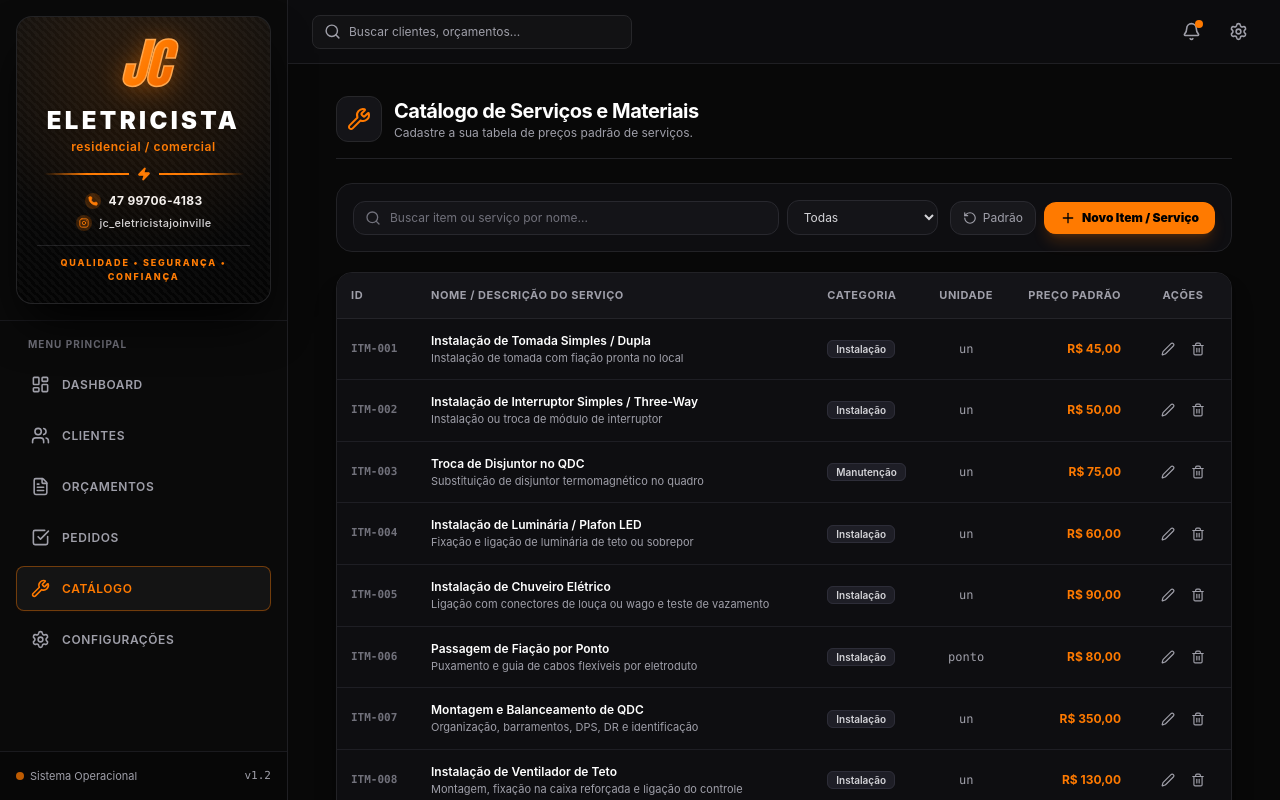
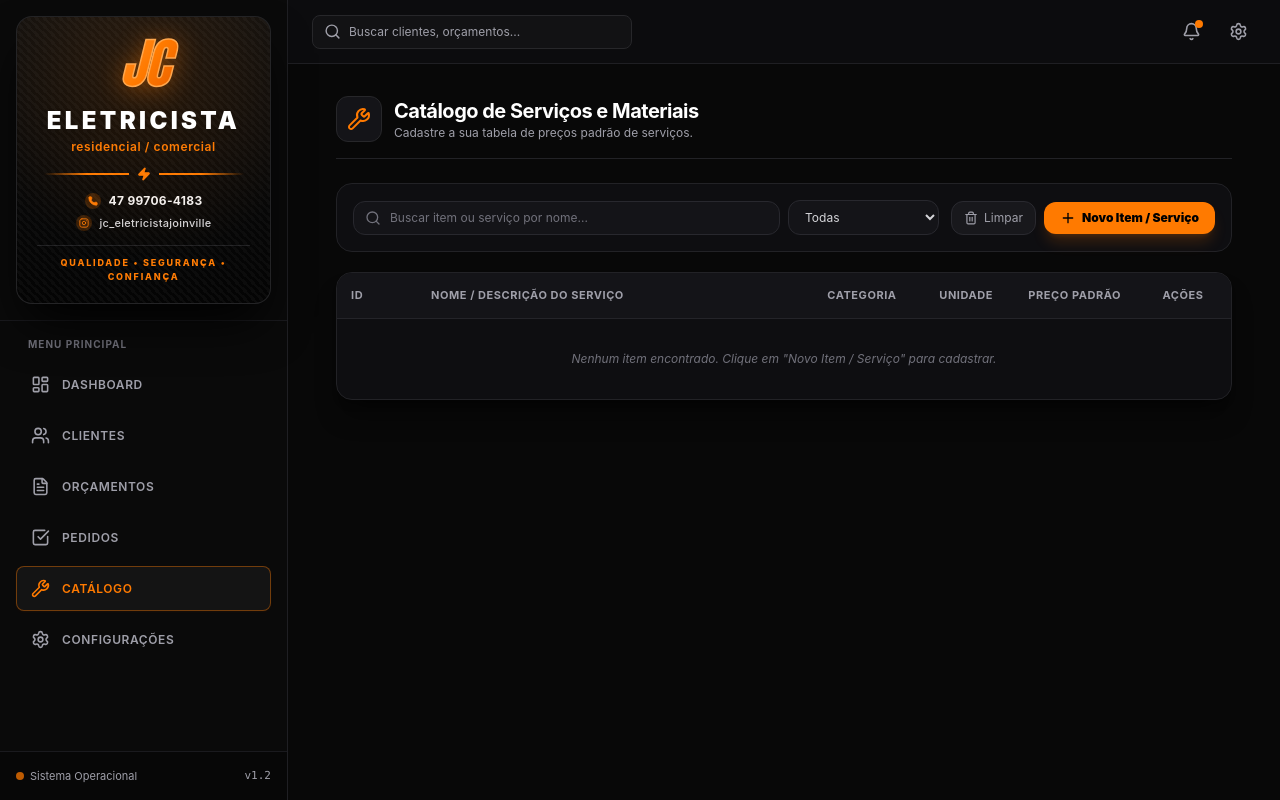
Before and after one commit to gilson-flores/CRM-Juan, a Next.js app: page /catalogo in a window 1280 px wide. Built offline with nearby package versions, Linux system fonts and the light colour scheme.

Commit message:
feat: add local data management and clear catalog
Introduced a feature to clear local system data and removed default hardcoded catalog items, allowing for a clean state managed by user synchronization.

```diff
--- a/app/catalogo/page.tsx
+++ b/app/catalogo/page.tsx
@@ -28,7 +28,7 @@ import {
   ChevronUp,
   Download
 } from 'lucide-react';
-import { useGoogleSheets, CatalogItem, DEFAULT_CATALOG_ITEMS, APPS_SCRIPT_TEMPLATE } from '@/hooks/useGoogleSheets';
+import { useGoogleSheets, CatalogItem, APPS_SCRIPT_TEMPLATE } from '@/hooks/useGoogleSheets';
 
 export default function CatalogoPage() {
   const {
@@ -41,7 +41,7 @@ export default function CatalogoPage() {
   } = useGoogleSheets();
 
   const [activeTab, setActiveTab] = useState<'integracao' | 'itens'>('itens');
-  const [catalogItems, setCatalogItems] = useState<CatalogItem[]>(DEFAULT_CATALOG_ITEMS);
+  const [catalogItems, setCatalogItems] = useState<CatalogItem[]>([]);
   const [searchQuery, setSearchQuery] = useState('');
   const [selectedCategory, setSelectedCategory] = useState('Todas');
 
@@ -84,10 +84,10 @@ export default function CatalogoPage() {
         try {
           setCatalogItems(JSON.parse(saved));
         } catch {
-          setCatalogItems(DEFAULT_CATALOG_ITEMS);
+          setCatalogItems([]);
         }
       } else {
-        localStorage.setItem('@jc-eletricista:catalog_items', JSON.stringify(DEFAULT_CATALOG_ITEMS));
+        localStorage.setItem('@jc-eletricista:catalog_items', JSON.stringify([]));
       }
     }, 0);
     return () => clearTimeout(timer);
@@ -167,8 +167,8 @@ export default function CatalogoPage() {
   };
 
   const handleResetDefaultCatalog = async () => {
-    if (confirm('Restaurar os itens padrão do catálogo de eletricista?')) {
-      await saveCatalogItems(DEFAULT_CATALOG_ITEMS);
+    if (confirm('Deseja realmente limpar todos os itens do catálogo?')) {
+      await saveCatalogItems([]);
     }
   };
 
@@ -226,11 +226,11 @@ export default function CatalogoPage() {
             <div className="flex items-center gap-2">
               <button
                 onClick={handleResetDefaultCatalog}
-                title="Restaurar tabela padrão de serviços"
-                className="bg-[#18181c] hover:bg-[#222228] border border-[#2a2a30] text-zinc-400 hover:text-white text-xs px-3 py-2 rounded-xl flex items-center gap-1.5 transition-all"
+                title="Limpar todos os itens do catálogo"
+                className="bg-[#18181c] hover:bg-[#222228] border border-[#2a2a30] text-zinc-400 hover:text-red-400 text-xs px-3 py-2 rounded-xl flex items-center gap-1.5 transition-all"
               >
-                <RotateCcw size={14} />
-                Padrão
+                <Trash2 size={14} />
+                Limpar
               </button>
 
               <button
--- a/app/configuracoes/page.tsx
+++ b/app/configuracoes/page.tsx
@@ -14,7 +14,9 @@ import {
   Check,
   ChevronDown,
   ChevronUp,
-  Download
+  Download,
+  Trash2,
+  Database
 } from 'lucide-react';
 import { useGoogleSheets } from '@/hooks/useGoogleSheets';
 
@@ -25,6 +27,7 @@ export default function ConfiguracoesPage() {
     saveWebAppUrl,
     testWebAppConnection,
     importAllFromSheets,
+    clearAllLocalData,
     isConnected
   } = useGoogleSheets();
 
@@ -224,6 +227,38 @@ export default function ConfiguracoesPage() {
               </ul>
             </div>
           </div>
+
+          {/* Gerenciamento de Dados Locais */}
+          <div className="bg-[#0e0e11] border border-red-500/20 rounded-2xl p-6 shadow-xl space-y-4">
+            <div className="flex items-center gap-3">
+              <div className="p-2.5 bg-red-500/10 border border-red-500/20 rounded-xl text-red-400">
+                <Database size={20} />
+              </div>
+              <div>
+                <h3 className="text-sm font-bold text-white">Gerenciamento de Dados do Sistema</h3>
+                <p className="text-xs text-zinc-400">Limpar todos os registros locais (Clientes, Orçamentos, Pedidos e Catálogo) para reiniciar com a base zerada.</p>
+              </div>
+            </div>
+
+            <div className="pt-2">
+              <button
+                type="button"
+                onClick={() => {
+                  if (confirm('ATENÇÃO: Deseja apagar todos os dados locais (clientes, orçamentos e itens)? Esta ação deixará o sistema 100% limpo.')) {
+                    clearAllLocalData();
+                    setSyncStatusMsg('Todos os dados locais foram apagados com sucesso! A base está 100% limpa.');
+                    setTimeout(() => {
+                      window.location.reload();
+                    }, 800);
+                  }
+                }}
+                className="bg-red-500/10 hover:bg-red-500/20 border border-red-500/30 text-red-400 hover:text-red-300 text-xs font-bold px-4 py-2.5 rounded-xl flex items-center gap-2 transition-all"
+              >
+                <Trash2 size={16} />
+                Limpar Todos os Dados Locais (Zerar Sistema)
+              </button>
+            </div>
+          </div>
         </div>
       </div>
     </div>
--- a/app/orcamentos/page.tsx
+++ b/app/orcamentos/page.tsx
@@ -20,7 +20,7 @@ import {
   BookOpen
 } from 'lucide-react';
 import type { Client } from '../clientes/page';
-import { useGoogleSheets, CatalogItem, DEFAULT_CATALOG_ITEMS } from '@/hooks/useGoogleSheets';
+import { useGoogleSheets, CatalogItem } from '@/hooks/useGoogleSheets';
 import { generateQuotePdf } from '@/lib/generatePdf';
 
 // Helper para gerar identificadores únicos de forma segura
@@ -54,7 +54,7 @@ export type FullDraft = {
 
 export default function OrcamentosPage() {
   const [clients, setClients] = useState<Client[]>([]);
-  const [catalogItems, setCatalogItems] = useState<CatalogItem[]>(DEFAULT_CATALOG_ITEMS);
+  const [catalogItems, setCatalogItems] = useState<CatalogItem[]>([]);
 
   // Form State
   const [quoteNumber, setQuoteNumber] = useState('2026-0001');
--- a/hooks/useGoogleSheets.ts
+++ b/hooks/useGoogleSheets.ts
@@ -12,20 +12,7 @@ export type CatalogItem = {
   createdAt: string;
 };
 
-export const DEFAULT_CATALOG_ITEMS: CatalogItem[] = [
-  { id: 'ITM-001', name: 'Instalação de Tomada Simples / Dupla', category: 'Instalação', unitPrice: 45.00, unit: 'un', description: 'Instalação de tomada com fiação pronta no local', createdAt: '2026-01-01' },
-  { id: 'ITM-002', name: 'Instalação de Interruptor Simples / Three-Way', category: 'Instalação', unitPrice: 50.00, unit: 'un', description: 'Instalação ou troca de módulo de interruptor', createdAt: '2026-01-01' },
-  { id: 'ITM-003', name: 'Troca de Disjuntor no QDC', category: 'Manutenção', unitPrice: 75.00, unit: 'un', description: 'Substituição de disjuntor termomagnético no quadro', createdAt: '2026-01-01' },
-  { id: 'ITM-004', name: 'Instalação de Luminária / Plafon LED', category: 'Instalação', unitPrice: 60.00, unit: 'un', description: 'Fixação e ligação de luminária de teto ou sobrepor', createdAt: '2026-01-01' },
-  { id: 'ITM-005', name: 'Instalação de Chuveiro Elétrico', category: 'Instalação', unitPrice: 90.00, unit: 'un', description: 'Ligação com conectores de louça ou wago e teste de vazamento', createdAt: '2026-01-01' },
-  { id: 'ITM-006', name: 'Passagem de Fiação por Ponto', category: 'Instalação', unitPrice: 80.00, unit: 'ponto', description: 'Puxamento e guia de cabos flexíveis por eletroduto', createdAt: '2026-01-01' },
-  { id: 'ITM-007', name: 'Montagem e Balanceamento de QDC', category: 'Instalação', unitPrice: 350.00, unit: 'un', description: 'Organização, barramentos, DPS, DR e identificação', createdAt: '2026-01-01' },
-  { id: 'ITM-008', name: 'Instalação de Ventilador de Teto', category: 'Instalação', unitPrice: 130.00, unit: 'un', description: 'Montagem, fixação na caixa reforçada e ligação do controle', createdAt: '2026-01-01' },
-  { id: 'ITM-009', name: 'Instalação de Sensor de Presença / Relé', category: 'Instalação', unitPrice: 55.00, unit: 'un', description: 'Regulagem de tempo, sensibilidade e ligação', createdAt: '2026-01-01' },
-  { id: 'ITM-010', name: 'Localização e Correção de Curto-Circuito', category: 'Manutenção', unitPrice: 180.00, unit: 'serviço', description: 'Diagnóstico com multímetro/alicate e reparo da fuga/curto', createdAt: '2026-01-01' },
-  { id: 'ITM-011', name: 'Tomada de Ar-Condicionado 20A / Circuito Dedicado', category: 'Instalação', unitPrice: 120.00, unit: 'ponto', description: 'Circuito independente com disjuntor exclusivo', createdAt: '2026-01-01' },
-  { id: 'ITM-012', name: 'Instalação de Refletor LED Externo', category: 'Instalação', unitPrice: 85.00, unit: 'un', description: 'Fixação em parede/muro com vedação contra umidade', createdAt: '2026-01-01' },
-];
+export const DEFAULT_CATALOG_ITEMS: CatalogItem[] = [];
 
 export const APPS_SCRIPT_TEMPLATE = `// JC Eletricista CRM - Sincronizador Automático de Planilha Google
 // Cole este código em: Extensões > Apps Script da sua Planilha Google
@@ -103,20 +90,40 @@ export function useGoogleSheets() {
 
   useEffect(() => {
     const timer = setTimeout(() => {
+      // 1. One-time purge of legacy mock / example data across the entire application
+      const PURGE_FLAG = '@jc-eletricista:sample_data_purged_v2';
+      const hasPurged = localStorage.getItem(PURGE_FLAG);
+      if (!hasPurged) {
+        localStorage.removeItem('@jc-eletricista:clients');
+        localStorage.removeItem('@jc-eletricista:saved_drafts_v2');
+        localStorage.removeItem('@jc-eletricista:drafts');
+        localStorage.removeItem('@jc-eletricista:quote_items_log');
+        localStorage.removeItem('@jc-eletricista:catalog_items');
+        localStorage.setItem(PURGE_FLAG, 'true');
+      }
+
       const savedWebAppUrl = localStorage.getItem('@jc-eletricista:webAppUrl');
-
       if (savedWebAppUrl) setWebAppUrl(savedWebAppUrl);
 
-      // Ensure catalog items exist
+      // Ensure catalog items exist as empty array by default
       const savedCatalog = localStorage.getItem('@jc-eletricista:catalog_items');
       if (!savedCatalog) {
-        localStorage.setItem('@jc-eletricista:catalog_items', JSON.stringify(DEFAULT_CATALOG_ITEMS));
+        localStorage.setItem('@jc-eletricista:catalog_items', JSON.stringify([]));
       }
 
       setIsInitializing(false);
     }, 0);
 
     return () => clearTimeout(timer);
+  }, []);
+
+  const clearAllLocalData = useCallback(() => {
+    localStorage.removeItem('@jc-eletricista:clients');
+    localStorage.removeItem('@jc-eletricista:saved_drafts_v2');
+    localStorage.removeItem('@jc-eletricista:drafts');
+    localStorage.removeItem('@jc-eletricista:quote_items_log');
+    localStorage.removeItem('@jc-eletricista:catalog_items');
+    localStorage.setItem('@jc-eletricista:catalog_items', JSON.stringify([]));
   }, []);
 
   const saveWebAppUrl = (url: string) => {
@@ -310,6 +317,7 @@ export function useGoogleSheets() {
     saveWebAppUrl,
     syncAllData,
     testWebAppConnection,
-    importAllFromSheets
+    importAllFromSheets,
+    clearAllLocalData
   };
 }
```
